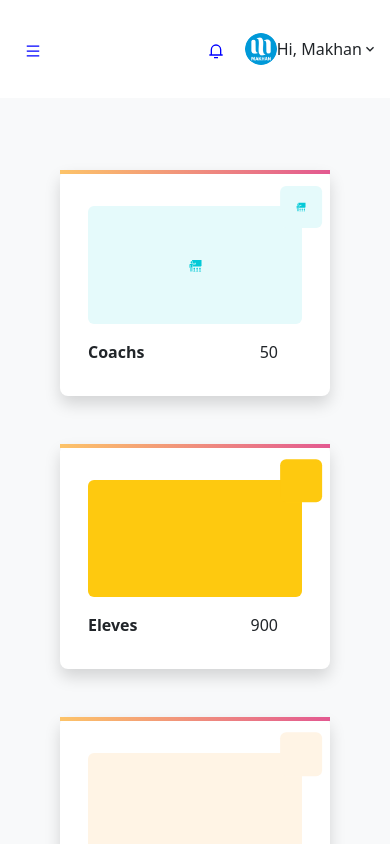
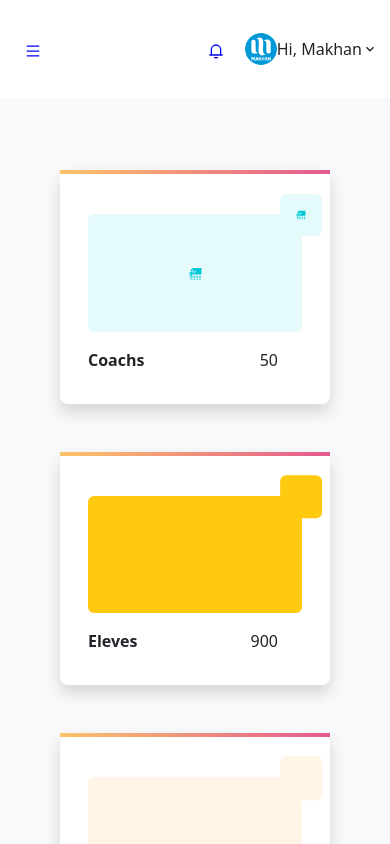
Before and after one commit to yerrymina1195/Tache21, a React (Create React App) app: page /l in a window 390 px wide. Shown: the top 844 px of the page. Built offline with nearby package versions, Linux system fonts and the light colour scheme; some icons are missing.

Commit message:
Responsivite-cartes

```diff
--- a/src/pages/Dashbord.jsx
+++ b/src/pages/Dashbord.jsx
@@ -67,7 +67,7 @@ const Dashbord = () => {
       <div className="card bg-white text rounded-3 border-bottom-0 border-start-0 rounded-0 shadow border-end-0 cartema">
         <div className="card-body d-flex justify-content-center align-items-center">
           <div className="container ">
-            <div className="row mt-3 ">
+            <div className="row mt-4 ">
               <div className="col-md-12">
                 <button
                   type="button"
```
